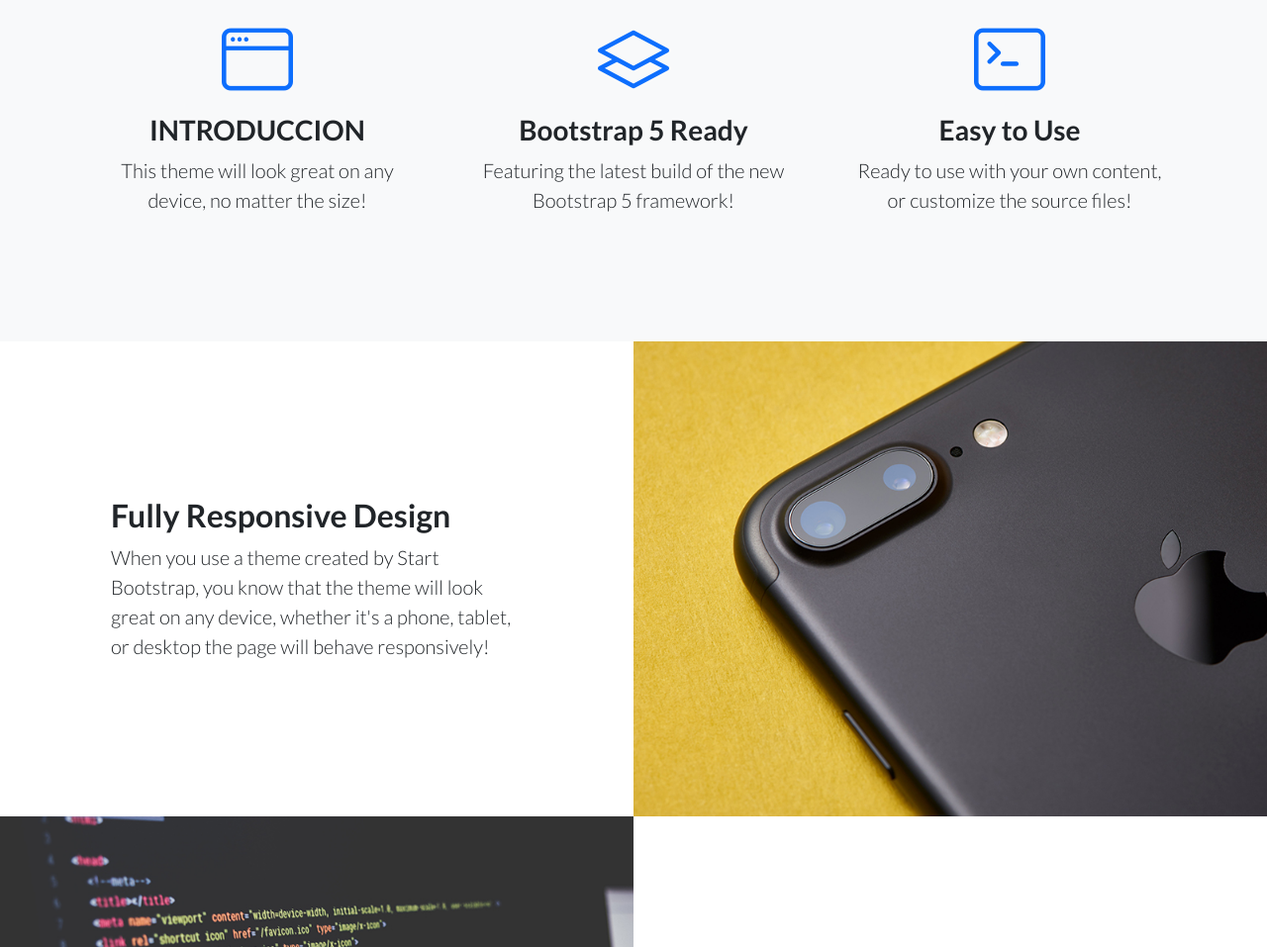
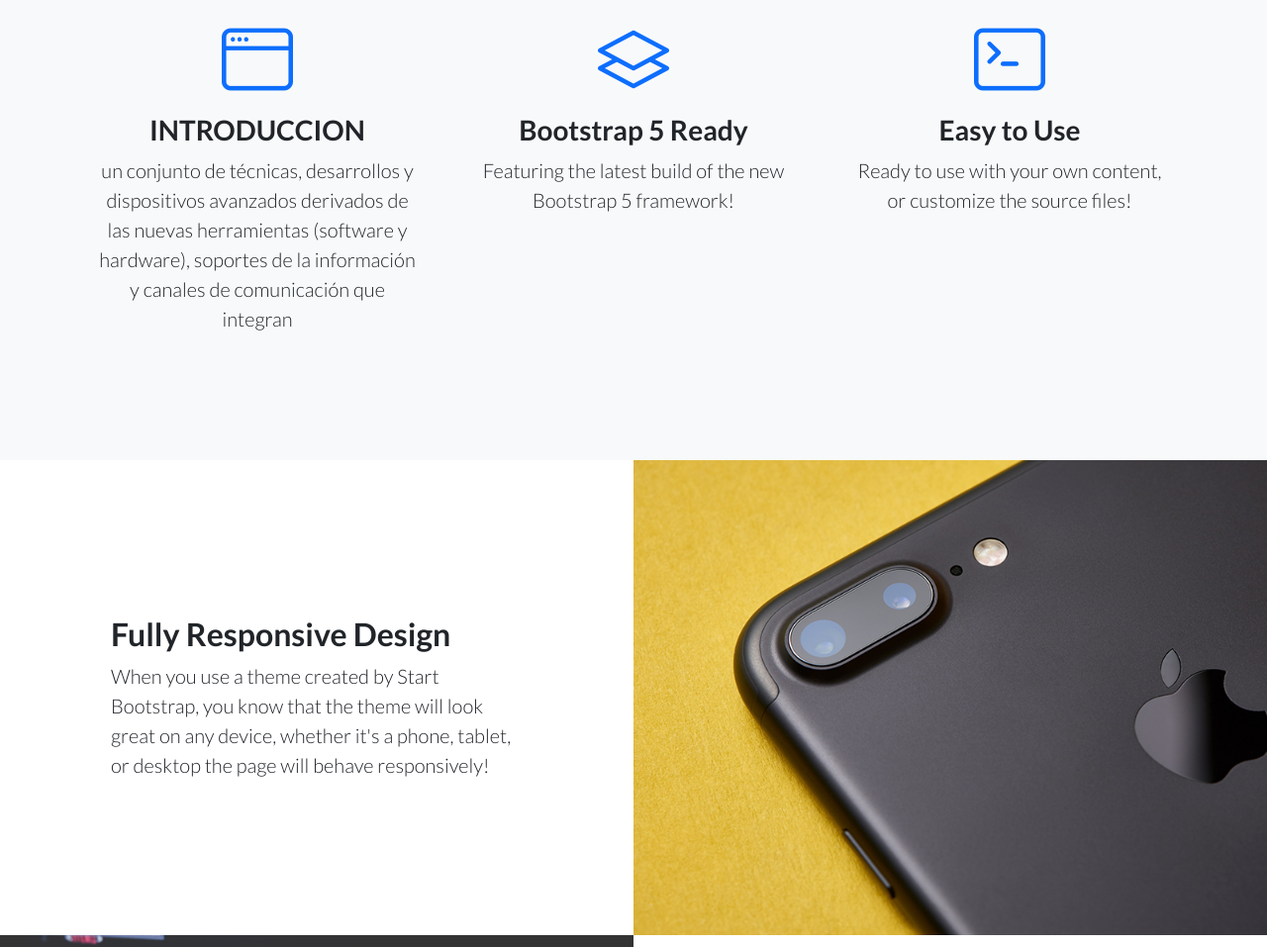
Before and after one commit to aprendoTics/Did-ctica, a plain HTML site: page index.html in a window 1280 px wide. Shown: the part 901-1858 px from the top of the page at 99% size. Drawn offline with nearby package versions, Linux system fonts and the light colour scheme.

Commit message:
Update index.html

```diff
--- a/index.html
+++ b/index.html
@@ -80,7 +80,7 @@ APRENDIZAJE</h1>
                         <div class="features-icons-item mx-auto mb-5 mb-lg-0 mb-lg-3">
                             <div class="features-icons-icon d-flex"><i class="bi-window m-auto text-primary"></i></div>
                             <h3>INTRODUCCION</h3>
-                            <p class="lead mb-0">This theme will look great on any device, no matter the size!</p>
+                            <p class="lead mb-0">un conjunto de técnicas, desarrollos y dispositivos avanzados derivados de las nuevas herramientas (software y hardware), soportes de la información y canales de comunicación que integran</p>
                         </div>
                     </div>
                     <div class="col-lg-4">
```
